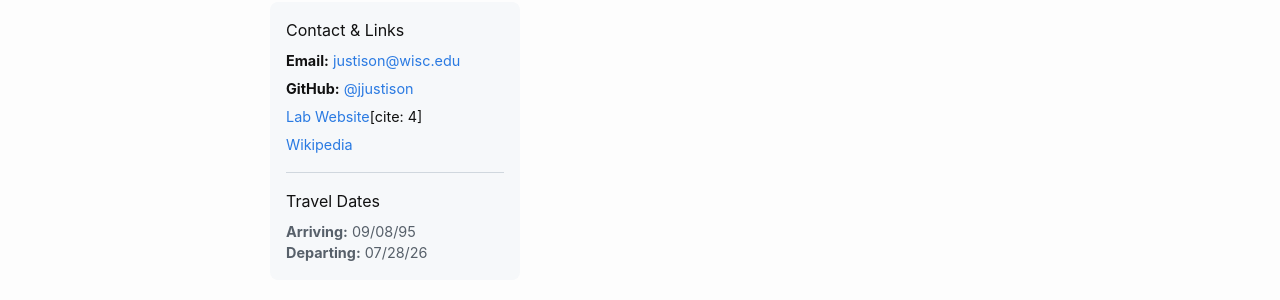
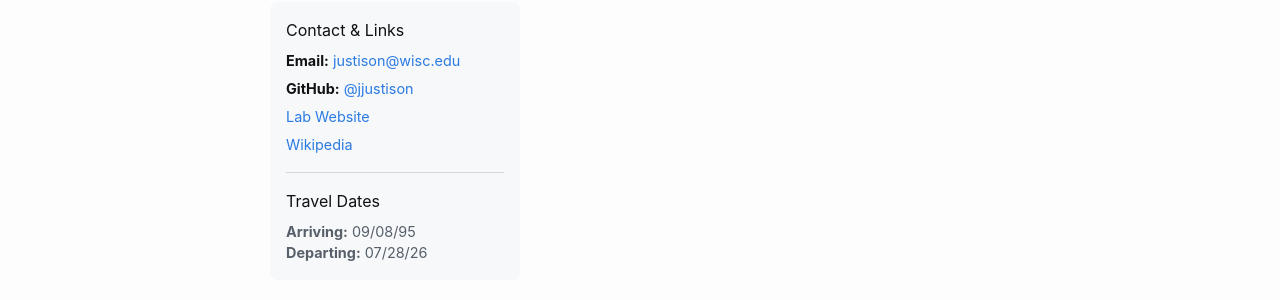
Before and after one commit to molevolworkshop/molevolworkshop.github.io, a Jekyll site: the page built from _faculty/joshua-justison.md, in a window 1280 px wide. Shown: the part 396-696 px from the top of the page. Built offline with Jekyll 4.4.1, drawn with Linux system fonts in a browser that asks for light colours.

Commit message:
fix naming scheme

```diff
--- a/_layouts/faculty.html
+++ b/_layouts/faculty.html
@@ -25,7 +25,7 @@ layout: default
           <li style="margin-bottom: 0.4rem;"><strong>Twitter/X:</strong> <a href="https://x.com/{{ page.twitter }}" target="_blank">@{{ page.twitter }}</a></li>
         {% endif %}
         {% if page.website %}
-          <li style="margin-bottom: 0.4rem;"><a href="{{ page.website }}" target="_blank">Lab Website</a>[cite: 4]</li>
+          <li style="margin-bottom: 0.4rem;"><a href="{{ page.website }}" target="_blank">Lab Website</a></li>
         {% endif %}
 
         <!-- --- DYNAMICALLY GROUPED CUSTOM SOCIALS --- -->
```
Also changed, not shown: .github/workflows/generate-faculty-placeholders.yml, _faculty/claudia-solis-lemus.md (renamed from _faculty/claudia-sol-s-lemus.md).
